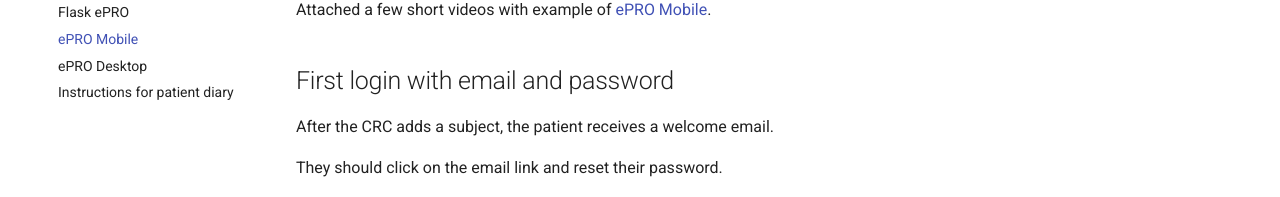
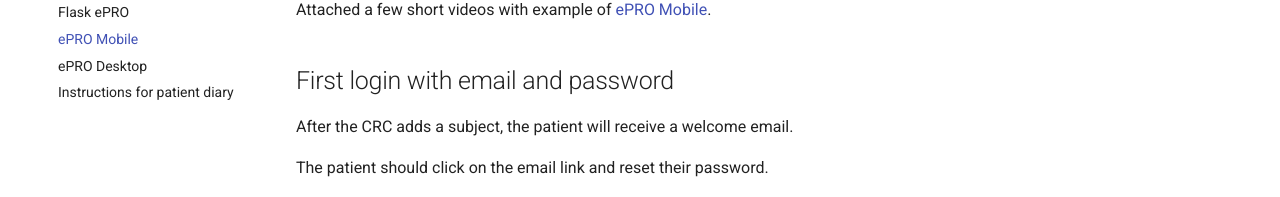
Before and after one commit to onlyjazz/flask-docs, an MkDocs documentation site: the page built from docs/epro_mobile.md, in a window 1280 px wide and 1400 px high. Shown: the part 261-458 px from the top of the window. Built offline with MkDocs 1.6.1 and Material for MkDocs 9.7.7, drawn with Linux system fonts in a browser that asks for light colours; some of the changed text lies outside the part shown; grey boxes are pictures that could not be loaded.

Commit message:
ePro mobile updates

```diff
--- a/docs/epro_mobile.md
+++ b/docs/epro_mobile.md
@@ -5,13 +5,13 @@
 Attached a few short videos with example of [ePRO Mobile](./epro.md#android-application).
 
 ##First login with email and password
-After the CRC adds a subject, the patient receives a welcome email.
+After the CRC adds a subject, the patient will receive a welcome email.
 
-They should click on the email link and reset their password.
+The patient should click on the email link and reset their password.
 
 <iframe style="width: 100%;height: 450px;" src="https://www.youtube.com/embed/kVuR0Zh3_D0?rel=0&amp;showinfo=0" frameborder="0" allowfullscreen></iframe>
 
-Set a password by the reset password email
+Set a password using the reset password email
 
 <iframe style="width: 100%;height: 450px;" src="https://www.youtube.com/embed/FTbWHSwk4yM?rel=0&amp;showinfo=0" frameborder="0" allowfullscreen></iframe>
 
```
